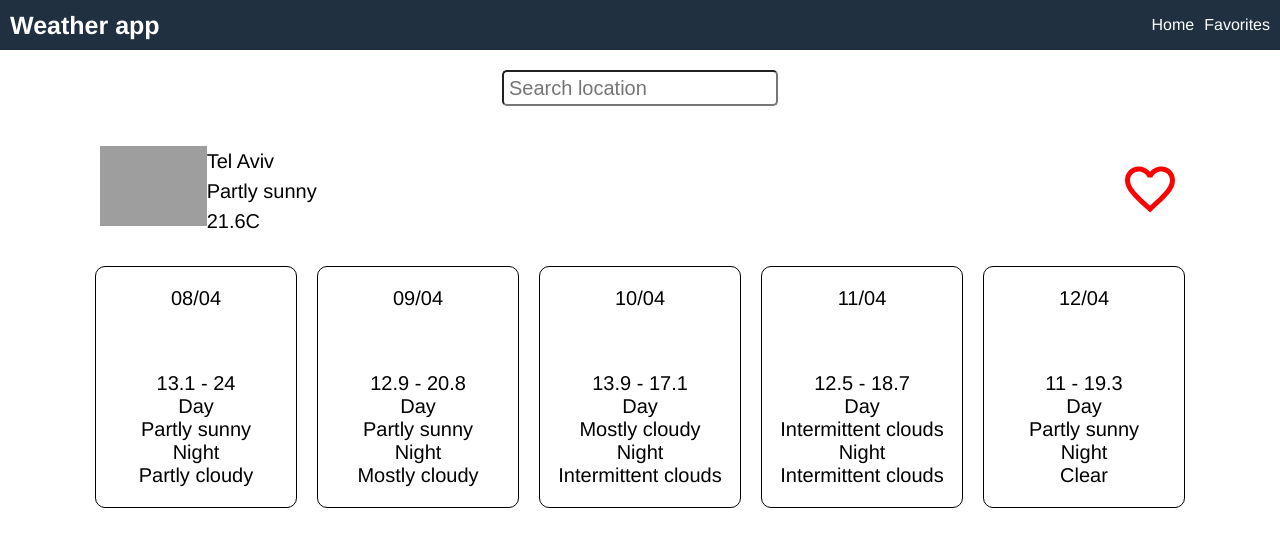
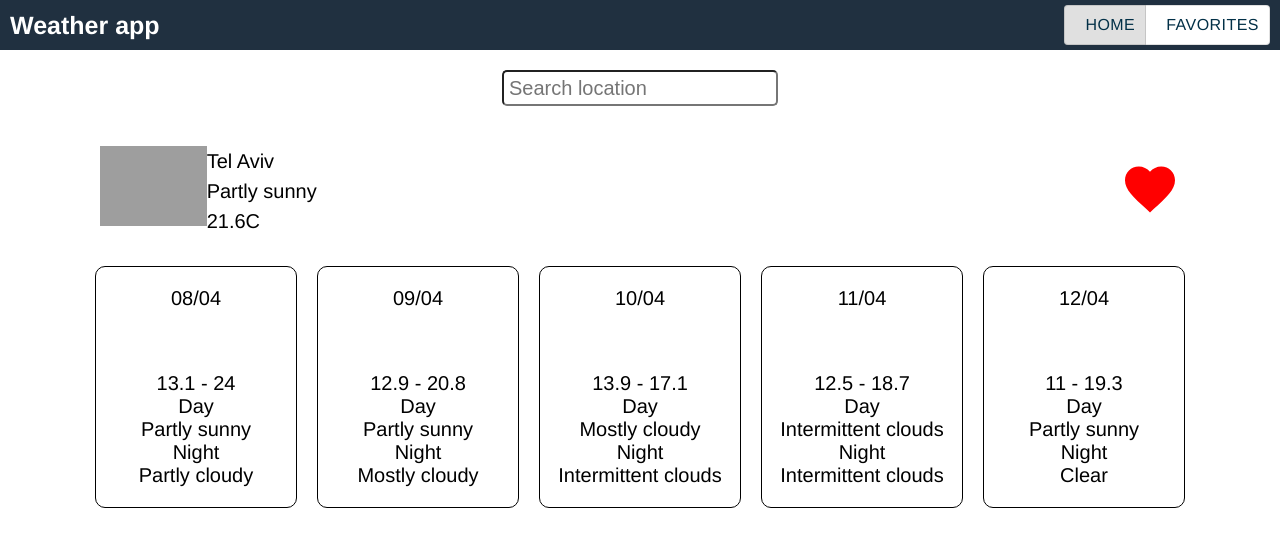
Before and after one commit to zilberberg/weather-app, a React (Create React App) app: page / in a window 1280 px wide. Both pictures are taken after a click on the element 1150 px from the left and 191 px from the top of the page. Shown: the top 546 px of the page. Built offline with nearby package versions, Linux system fonts and the light colour scheme; grey boxes are pictures that could not be loaded.

Commit message:
completed logic. added toasts for errors. ui fixes

```diff
--- a/package.json
+++ b/package.json
@@ -16,6 +16,7 @@
     "react-redux": "^7.2.3",
     "react-router-dom": "^5.2.0",
     "react-scripts": "4.0.3",
+    "react-toastify": "^7.0.3",
     "redux": "^4.0.5",
     "redux-thunk": "^2.3.0",
     "web-vitals": "^1.0.1"
--- a/src/App.css
+++ b/src/App.css
@@ -13,7 +13,7 @@ body {
   "header"
   "main";
   grid-template-columns: 1fr;
-  grid-template-rows: 5rem 1fr 5rem;
+  grid-template-rows: 5rem 1fr;
   height: 100%;
 }
 #root {
@@ -36,13 +36,11 @@ body {
 }
 
 .header-links a{
-  color: white;
+  color:#023047;
   text-decoration: none;
   padding-left: 1rem;
 }
-.header-links a:hover{
-  color: #ff8000;
-}
+
 .toggleBroon {
   background-color: red;
 
@@ -50,13 +48,13 @@ body {
 .home-root {
   font-size: 2rem;
 }
-.forecast {
+.tiles {
   display: flex;
   justify-content: center;
   align-items: center;
   flex-wrap: wrap;
 }
-.forecast li{
+.tiles li{
   list-style-type: none;
   padding-top: 2rem;
   padding-bottom: 2rem;
@@ -65,6 +63,16 @@ body {
   height: 20rem;
   border: .1rem solid black;
   border-radius: 1rem;
+}
+.tile{
+  list-style-type: none;
+  /* padding-top: 2rem; */
+  /* padding-bottom: 2rem; */
+  /* flex: 0 1 20rem;
+  margin: 1rem;
+  height: 20rem;
+  border: .1rem solid black;
+  border-radius: 1rem; */
 }
 .cast {
   display: flex;
@@ -124,3 +132,13 @@ body {
   text-align: center;
   padding-top: 2rem;
 }
+
+.favorites-root {
+  padding: 2rem;
+}
+
+.favorite-cancel-button {
+  max-width: 40px;
+  height: 40px;
+  padding: 0;
+}
--- a/src/App.js
+++ b/src/App.js
@@ -6,9 +6,28 @@ import FavoritesScreen from './screens/FavoritesScreen';
 import { useDispatch, useSelector } from 'react-redux';
 import ToggleButtonGroup from '@material-ui/lab/ToggleButtonGroup';
 import ToggleButton from '@material-ui/lab/ToggleButton';
+import { ToastContainer, toast } from 'react-toastify';
+import 'react-toastify/dist/ReactToastify.css';
+import { makeStyles } from '@material-ui/core/styles';
+
+
+const useStyles = makeStyles((theme) => ({
+  root: {
+    '& > *': {
+      margin: theme.spacing(0),
+      backgroundColor: 'white',
+      color: 'white',
+    },
+  },
+  button: {
+    font: '1.6rem Helvetica',
+    padding: '1rem',
+  }
+}));
 
 function App(props) {
   const [currentScreen, setScreen] = React.useState('home');
+  const classes = useStyles();
 
   const dispatch = useDispatch();
   useEffect(() => {
@@ -17,12 +36,14 @@ function App(props) {
     };
   }, [])
 
-  const handleChange = (value) => {
-    setScreen(value.split(currentScreen).pop());
+  const handleChange = (event, value) => {
+    setScreen(value);
+
   };
 
   return (
     <BrowserRouter>
+      <ToastContainer />
       <div className="grid-container">
           <header className="header">
             <div className="brand">
@@ -30,8 +51,25 @@ function App(props) {
             </div>
 
             <div className="header-links">
-              <Link to="/" >Home</Link>
-              <Link to="/favorites">Favorites</Link>
+              {/* <Link to="/" >Home</Link>
+              <Link to="/favorites">Favorites</Link> */}
+
+              <div className={classes.root}>
+                <ToggleButtonGroup
+                  value={currentScreen}
+                  exclusive
+                  onChange={handleChange}
+                  aria-label="text alignment"
+                >
+                  <ToggleButton className={classes.button} value="home"  aria-label="left aligned">
+                    <Link to="/" >Home</Link>
+                  </ToggleButton>
+                  <ToggleButton className={classes.button} value="favorites"  aria-label="centered">
+                    <Link to="/favorites">Favorites</Link>
+                  </ToggleButton>
+
+                </ToggleButtonGroup>
+              </div>
             </div>
           </header>
 
--- a/src/actions/favoritesActions.js
+++ b/src/actions/favoritesActions.js
@@ -1,16 +1,15 @@
 import { FAVORITE_ADD, FAVORITE_DELETE, FAVORITES_RESET } from '../constants/favoritesConstants';
 
-const addFavorite = (locationID, locationDetails) => (dispatch) => {
-    dispatch({type: FAVORITE_ADD, payload: {locationID, locationDetails}});
+const addFavorite = (locationID, locationDetails, currentWeather) => (dispatch) => {
+    dispatch({type: FAVORITE_ADD, payload: {locationID, locationDetails, currentWeather}});
 }
 
 const removeFavorite = (favoriteID) => (dispatch) => {
-    dispatch({type: FAVORITE_DELETE});
+    dispatch({type: FAVORITE_DELETE, payload: favoriteID});
 }
 
 const resetFavorites = () => (dispatch) => {
     dispatch({type: FAVORITES_RESET});
 }
 
-
 export { addFavorite, removeFavorite, resetFavorites }
--- a/src/reducers/favoritesReducer.js
+++ b/src/reducers/favoritesReducer.js
@@ -8,9 +8,10 @@ function favoritesReducer(state = {...initialState}, action) {
     switch (action.type) {
         case FAVORITE_ADD:
             newItems[action.payload.locationID] = action.payload.locationDetails;
+            newItems[action.payload.locationID]["currentWeather"] = action.payload.currentWeather;
             return {...state, items: newItems}
         case FAVORITE_DELETE:
-            delete newItems[action.payload.locationID];
+            delete newItems[action.payload];
             return {...state, items: newItems}
         case FAVORITES_RESET:
             return {...state, items: []}
--- a/src/screens/FavoritesScreen.js
+++ b/src/screens/FavoritesScreen.js
@@ -1,11 +1,33 @@
 import React, { useEffect, useState } from 'react';
 import { Link } from 'react-router-dom';
 import { useDispatch, useSelector } from 'react-redux';
+import Button from '@material-ui/core/Button';
+import { makeStyles } from '@material-ui/core/styles';
+import { removeFavorite } from '../actions/favoritesActions';
+
+const useStyles = makeStyles((theme) => ({
+    root: {
+        position: 'relative',
+        borderRadius: 90,
+      '& > *': {
+        margin: theme.spacing(0),
+        padding: 0,
+        minWidth: '3rem',
+        height: '3rem',
+        position: 'absolute',
+        right: '2rem',
+        borderRadius: 90,
+        border: '.2rem solid black',
+        backgroundColor: 'white'
+      },
+    },
+}));
 
 function FavoritesScreen (props) {
     const favorites = useSelector(state => state.favorites);
     const { items } = favorites;
     const dispatch = useDispatch();
+    const classes = useStyles();
 
     useEffect(() => {
         return () => {
@@ -13,9 +35,12 @@ function FavoritesScreen (props) {
         };
     }, [])
 
+    const deleteFavorite = (favoriteKey) => {
+        dispatch(removeFavorite(favoriteKey));
+    }
     return (
-        <div>
-            {
+        <div className={"favorites-root"}>
+            {/* {
                 Object.keys(items).map((key) => {
                     return (
                         <div key={key}>
@@ -23,7 +48,25 @@ function FavoritesScreen (props) {
                         </div>
                     )
                 })
-            }
+            } */}
+            <div className="tiles">
+                {Object.keys(items).map((key, index) => {
+                    return (
+                        <li key={index}>
+                            <div className={classes.root}>
+                                <Button variant="contained" onClick={() => deleteFavorite(key)}>
+                                    X
+                                </Button>
+                            </div>
+                            <div className="cast">
+                                {items[key].LocalizedName}
+                                <div>{items[key].currentWeather.WeatherText}</div>
+                                <div>{items[key].currentWeather.Temperature.Metric.Value} C</div>
+                            </div>
+                        </li>
+                    )
+                })}
+            </div>
 
         </div>
     )
--- a/src/screens/HomeScreen.js
+++ b/src/screens/HomeScreen.js
@@ -1,7 +1,7 @@
 import React, { useEffect, useState } from 'react';
 import { Link } from 'react-router-dom';
 import { useDispatch, useSelector } from 'react-redux';
-import { addFavorite } from '../actions/favoritesActions';
+import { addFavorite, removeFavorite } from '../actions/favoritesActions';
 import { getAutoComplete, setLocation, getCurrentWeather, getForecast } from '../actions/utilsActions';
 import { TLV_KEY } from '../config';
 import FavoriteBorder from '@material-ui/icons/FavoriteBorder';
@@ -19,6 +19,10 @@ import CircularProgress from '@material-ui/core/CircularProgress';
 function HomeScreen (props) {
     const utils = useSelector(state => state.utils);
     const { locationDetails, currentWeather, forecast, autocomplete, weatherLoading, forecastLoading, weatherError, forecastError } = utils;
+
+    const favorites = useSelector(state => state.favorites);
+    const { items } = favorites;
+
     const dispatch = useDispatch();
 
     const [open, setOpen] = React.useState(false);
@@ -34,7 +38,7 @@ function HomeScreen (props) {
     }, [open])
 
     const addFavoriteHandler = () => {
-        dispatch(addFavorite(locationDetails.Key, locationDetails));
+        dispatch(addFavorite(locationDetails.Key, locationDetails, currentWeather));
     }
 
     const searchLocations = (value) => {
@@ -69,6 +73,20 @@ function HomeScreen (props) {
         dispatch(getForecast(location.Key));
         dispatch(setLocation(location));
         handleClose();
+    }
+
+    const isLocationFavorite = () => {
+        // debugger
+        if (items[locationDetails.Key]) {
+            return true
+        } else {
+            return false
+        }
+
+    }
+
+    const removeFavoriteHandler = () => {
+        dispatch(removeFavorite(locationDetails.Key));
     }
 
     return (
@@ -114,20 +132,27 @@ function HomeScreen (props) {
                         </div>
                     </div>
 
+                    {
+                        isLocationFavorite() ?
+                        <div className="clickable" onClick={removeFavoriteHandler}>
+                            <Icon><Favorite style={{color: 'red', fontSize: '6rem'}}/></Icon>
+                        </div>
+                        :
+                        <div className="clickable" onClick={addFavoriteHandler}>
+                            <Icon><FavoriteBorder style={{color: 'red', fontSize: '6rem'}}/></Icon>
+                        </div>
+                    }
 
-                    <div className="clickable" onClick={addFavoriteHandler}>
-                        <Icon><FavoriteBorder style={{color: 'red', fontSize: '6rem'}}/></Icon>
-                    </div>
                 </div>
             }
 
             {
                 forecastLoading ? <div className="spinner"><CircularProgress /></div> :
                 forecast.length > 0 &&
-                <div className="forecast">
+                <div className="tiles">
                     {forecast.map((cast, index) => {
                         return (
-                            <li key={index}>
+                            <li className="tile" key={index}>
                                 <div className="cast">
                                     <Moment format="DD/MM" date={cast.Date} />
                                     <div className="cast-weather">
```
Also changed, not shown: src/actions/utilsActions.js (+18 -13 lines), 1 other file (tests, documents, lock files or other folders).
